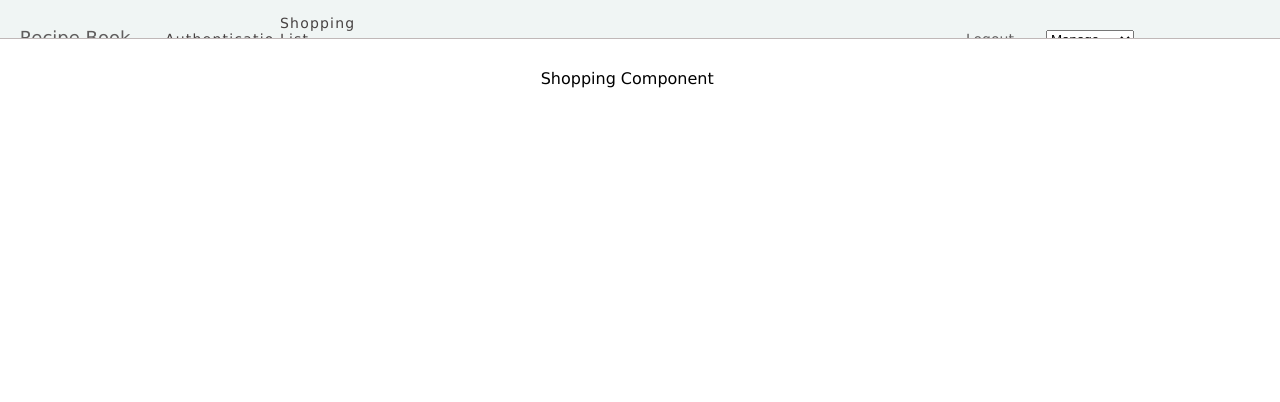
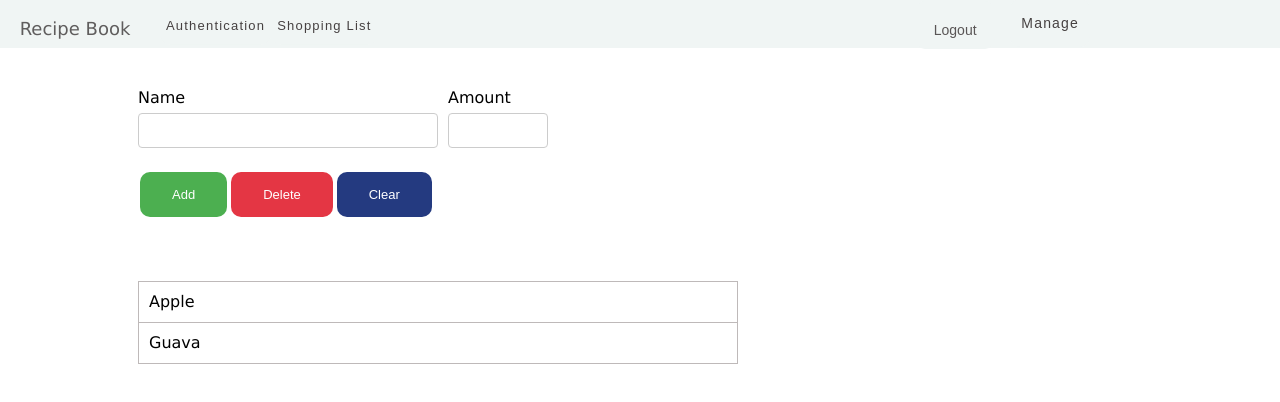
Before and after one commit to tunedinout/react-recipe-app, a React app: page /shopping-list in a window 1280 px wide. Shown: the top 402 px of the page. Built offline with nearby package versions, Linux system fonts and the light colour scheme.

Commit message:
added auth, shopping list view, header style

```diff
--- a/src/App.jsx
+++ b/src/App.jsx
@@ -1,11 +1,14 @@
 import React from 'react';
 import { BrowserRouter as Router, Route, Switch } from 'react-router-dom';
+import { createBrowserHistory } from 'history';
 import Header from './components/Header';
 import './App.css';
 import Auth from './components/auth/auth';
 import Recipes from './components/recipe/recipes';
 import Shopping from './components/shop/shopping';
+import Logout from './components/logout/logout';
 
+const history = createBrowserHistory();
 class App extends React.Component {
   constructor() {
     super();
@@ -20,19 +23,15 @@ class App extends React.Component {
       <Router>
         <div className="app-container">
           <div>
-            <Header isAuthenticated={isAuthenticated} />
+            <Header isAuthenticated={isAuthenticated} history={history} />
           </div>
           <div className="app-view">
             <Switch>
-              <Route path="/auth">
-                <Auth />
-              </Route>
-              <Route path="/recipes">
-                <Recipes />
-              </Route>
-              <Route path="/shopping-list">
-                <Shopping />
-              </Route>
+              <Route path="/auth" render={() => <Auth />} />
+              <Route path="/recipes" render={() => <Recipes />} />
+
+              <Route path="/shopping-list" render={() => <Shopping />} />
+              <Route path="/logout" render={() => <Logout />} />
               <Route path="/">
                 <Auth />
               </Route>
--- a/src/components/Header.jsx
+++ b/src/components/Header.jsx
@@ -3,47 +3,68 @@ import { Link } from 'react-router-dom';
 import PropTypes from 'prop-types';
 import './header.css';
 
+const lightBtnBg = 'rgb(240, 245, 244)';
+const darkBtnBg = 'rgb(212, 217, 213)';
+const defaultBgColors = {
+  authBgColor: lightBtnBg,
+  recpBgColor: lightBtnBg,
+  shopBgColor: lightBtnBg,
+  logoutBgColor: lightBtnBg,
+  manageBgColor: lightBtnBg,
+};
 class Header extends React.Component {
   constructor() {
     super();
     this.onAuthClick = this.onAuthClick.bind(this);
     this.onRecpClick = this.onRecpClick.bind(this);
     this.onShopClick = this.onShopClick.bind(this);
+    this.onLogoutClick = this.onLogoutClick.bind(this);
+    this.onManageClick = this.onManageClick.bind(this);
     this.state = {
-      authBgColor: 'rgb(240, 245, 244)',
-      recpBgColor: 'rgb(240, 245, 244)',
-      shopBgColor: 'rgb(240, 245, 244)',
-
+      ...defaultBgColors,
     };
   }
 
   onAuthClick() {
     this.setState({
-      authBgColor: 'rgb(212, 217, 213)',
-      recpBgColor: 'rgb(240, 245, 244)',
-      shopBgColor: 'rgb(240, 245, 244)',
+      ...defaultBgColors,
+      authBgColor: darkBtnBg,
     });
   }
 
   onRecpClick() {
     this.setState({
-      authBgColor: 'rgb(240, 245, 244)',
-      recpBgColor: 'rgb(212, 217, 213)',
-      shopBgColor: 'rgb(240, 245, 244)',
+      ...defaultBgColors,
+      recpBgColor: darkBtnBg,
     });
   }
 
   onShopClick() {
     this.setState({
-      authBgColor: 'rgb(240, 245, 244)',
-      recpBgColor: 'rgb(240, 245, 244)',
-      shopBgColor: 'rgb(212, 217, 213)',
+      ...defaultBgColors,
+      shopBgColor: darkBtnBg,
+    });
+  }
+
+  onLogoutClick() {
+    this.setState({
+      ...defaultBgColors,
+      logoutBgColor: darkBtnBg,
+    });
+  }
+
+  onManageClick() {
+    this.setState({
+      ...defaultBgColors,
+      manageBgColor: darkBtnBg,
     });
   }
 
 
   render() {
-    const { authBgColor, recpBgColor, shopBgColor } = this.state;
+    const {
+      authBgColor, recpBgColor, shopBgColor, logoutBgColor, manageBgColor,
+    } = this.state;
     const { isAuthenticated } = this.props;
     return (
 
@@ -56,19 +77,17 @@ class Header extends React.Component {
 
         </div>
 
-        <div
-          role="button"
-          className="auth"
+        <button
+          type="button"
+          className="auth-btn"
           onClick={this.onAuthClick}
-          onKeyDown={this.onAuthClick}
-          tabIndex={0}
           style={{ backgroundColor: authBgColor }}
         >
           <div className="auth-txt">
             <Link className="auth-link" to="/auth"> Authentication</Link>
           </div>
 
-        </div>
+        </button>
 
         {/* hide if not authenticated */}
         {
@@ -87,12 +106,11 @@ class Header extends React.Component {
           </div>
         ) : ''
         }
-        <div
-          role="button"
+        <button
+          type="button"
           className="shopping-list"
           onClick={this.onShopClick}
           onKeyDown={this.onShopClick}
-          tabIndex={0}
           style={{ backgroundColor: shopBgColor }}
         >
           <div className="shopping-list-txt">
@@ -100,24 +118,34 @@ class Header extends React.Component {
           </div>
 
 
-        </div>
-        <div
-          role="button"
-          className="logout"
+        </button>
+        <button
+          type="button"
+          className="logout-btn"
           onClick={this.onLogoutClick}
           onKeyDown={this.onLogoutClick}
-          tabIndex={0}
+          style={{ backgroundColor: logoutBgColor }}
         >
           <div className="logout-txt">
-            Logout
+            <Link className="logout-link" to="/logout"> Logout</Link>
           </div>
-        </div>
+
+
+        </button>
         <div className="manage">
-          <select>
-            <option value="none" selected disabled hidden>Manage</option>
-            <option value="Save Data">Save Data</option>
-            <option value="Fetch Data">Fetch Data</option>
-          </select>
+          <button
+            type="button"
+            className="manage-txt"
+            onClick={this.onManageClick}
+            onKeyDown={this.onManageClick}
+            style={{ backgroundColor: manageBgColor }}
+          >
+            <Link className="manage-link">Manage</Link>
+          </button>
+          <div className="manage-content">
+            <p>Save Data</p>
+            <p>Fetch Data</p>
+          </div>
         </div>
       </div>
     );
--- a/src/components/auth/auth.css
+++ b/src/components/auth/auth.css
@@ -1,35 +1,90 @@
-.auth-container{
-    width: 600px;
-    height: 500px;
-}
+
 
 .form-container{
    width: 600px;
-   height: 700px;
+   height: 160px;
    text-align: left;
 }
 .form-email-text{
+    height: 40px;
+    display: block;
+}
+
+.form-email-input{
+    margin-top:5px;
+    display: block;
+    width: 800px;
+    margin-bottom: 5px;
+
+}
+
+.form-email-input input{
+    width: 600px;
+    height: 35px;
+    padding: 18px;
+    border: 1px solid #ccc;
+    border-radius: 4px;
+    box-sizing: border-box;
+    font-size: 16px;
+    letter-spacing: 1.2px;
+}
+
+.form-paswd-text{
     height: 40px;
     display: block;
 
 
 }
 
-.form-email-input{
-    margin-top:10px;
+.form-paswd-input{
+    margin-top:5px;
     display: block;
     width: 800px;
-    margin-bottom: 10px;
 }
 
-.form-paswd-text{
-    height: 40px;
-    display: block;
+.form-paswd-input input[type="password"] {
+    width: 600px;
+    height: 35px;
+    padding: 18px;
+    border: 1px solid #ccc;
+    border-radius: 4px;
+    box-sizing: border-box;
+    font-size: 16px;
+    letter-spacing: 1.2px;
+    word-spacing: normal;
 
 }
 
-.form-paswd-input{
-    margin-top:10px;
-    display: block;
-    width: 800px;
+
+.form-btn-container{
+    width: 300px;
+   text-align: left;
 }
+
+.form-btn-login{
+   background-color: rgb(66, 68, 223); /* Green */
+   border: none;
+   color: white;
+   padding: 15px 32px;
+   text-align: center;
+   text-decoration: none;
+   display: inline-block;
+   font-size: 13px;
+   margin: 4px 2px;
+   cursor: pointer;
+   border-radius: 10px;
+}
+
+.form-btn-switch{
+   background-color:rgb(66, 68, 223); /* Green */
+   border: none;
+   color: white;
+   padding: 15px 32px;
+   text-align: center;
+   text-decoration: none;
+   display: inline-block;
+   font-size: 13px;
+   margin: 4px 2px;
+   cursor: pointer;
+   border-radius: 10px;
+}
--- a/src/components/header.css
+++ b/src/components/header.css
@@ -1,10 +1,11 @@
 
 .header-container{
     background-color: rgb(240, 245, 244);
-    height: 38px;
-   border-bottom : 1px solid rgb(192, 184, 184);
+    height: 48px;
+   /* border-bottom : 1px solid rgb(192, 184, 184); */
     cursor: pointer;
-    overflow: hidden;
+    overflow: visible;
+
 
 }
 
@@ -23,14 +24,22 @@
     background: none;
     border: none;
 }
-.auth{
-    width: 105px;
-    height: 100%;
-    padding: 5px;
-    /* transform: translateY(-12px); */
+.auth-btn{
+
+    border: none;
+    color: white;
+    height: 50px;
+    transform: translateY(-11%);
+    text-align: center;
+    text-decoration: none;
     display: inline-block;
-    font-size: 14px;
-    color : rgb(95, 93, 93);
+    font-size: 13px;
+    cursor: pointer;
+    border-radius: 10px;
+
+}
+.auth-btn:focus{
+    outline: 0;
 }
 
 .auth-txt{
@@ -66,13 +75,20 @@
     letter-spacing: 1.2px;
 }
 .shopping-list{
-    width: 105px;
-    height: 100%;
-    padding: 5px;
-    /* transform: translateY(-12px); */
+
+    border: none;
+    color: white;
+    height: 50px;
+    transform: translateY(-11%);
+    text-align: center;
+    text-decoration: none;
     display: inline-block;
-    font-size: 14px;
-    color : rgb(95, 93, 93);
+    font-size: 13px;
+    cursor: pointer;
+    border-radius: 10px;
+}
+.shopping-list:focus{
+    outline: 0;
 }
 
 .shopping-list-txt{
@@ -85,16 +101,29 @@
     color: rgb(70, 65, 65);
     letter-spacing: 1.2px;
 }
-.logout{
-    width: 70px;
+.logout-btn{
+    width: 80px;
     height: 100%;
     display: inline-block;
-    margin-left: 45%;
+    margin-left: 42%;
     font-size: 14px;
     color : rgb(95, 93, 93);
     margin-right: 10px;
+    border : none;
+    color: white;
+    text-align: center;
+    text-decoration: none;
+    border-radius: 10px;
+
+
 }
-
+.logout-btn:focus{
+    outline: 0;
+}
+.logout-link{
+    text-decoration: none;
+    color: rgb(90, 86, 86);
+}
 .logout-txt{
     margin-top: 10px;
     /* background: none; */
@@ -102,16 +131,42 @@
 }
 
 .manage{
-    width: 70px;
+    width: 80px;;
     height: 100%;
     display: inline-block;
+    transform: translateY(-7px);
+}
+.manage-content{
+  display: none;
+  position: absolute;
+  background-color: #f9f9f9;
+  color: black;
+  min-width: 100px;
+  box-shadow: 0px 8px 16px 0px rgba(0,0,0,0.2);
+  padding: 6px 8px;
+  z-index: 100;
+}
+.manage:hover .manage-content {
+    display: block;
+  }
+.manage-txt{
+    width: 80px;
+    height: 100%;
+    display: inline-block;
+    margin-left: 5px;
     font-size: 14px;
     color : rgb(95, 93, 93);
     margin-right: 10px;
+    border : none;
+    color: white;
+    text-align: center;
+    text-decoration: none;
+    border-radius: 10px;
+
 }
 
-.manage-txt{
-    margin-top: 10px;
-    /* background: none; */
-    border: none;
+.manage-link{
+    text-decoration: none;
+    color: rgb(70, 65, 65);
+    letter-spacing: 1.2px;
 }
--- /dev/null
+++ b/src/components/logout/logout.jsx
@@ -0,0 +1,11 @@
+import React from 'react';
+
+function Logout() {
+  return (
+    <div>
+      Logout Component
+    </div>
+  );
+}
+
+export default Logout;
--- a/src/components/shop/shopping.css
+++ b/src/components/shop/shopping.css
@@ -0,0 +1,130 @@
+.shop-container{
+    width: 700px;
+    text-align: left;
+}
+
+.form-name-container{
+   width: 300px;
+   height: 70px;
+   text-align: left;
+   display: inline-block;
+   margin: 10px;
+}
+
+.form-name{
+    width: fit-content;
+    margin-bottom: 6px;
+}
+
+.from-name-input{
+    margin: 10px;
+}
+
+.form-name-input input[type="text"]{
+    width: 100%;
+    height: 35px;
+    padding: 12px 20px;
+    border: 1px solid #ccc;
+    border-radius: 4px;
+    box-sizing: border-box;
+    font-size: 14px;
+    letter-spacing: 1.2px;
+    word-spacing: normal;
+
+
+}
+
+.form-amnt-container{
+
+    width: 100px;
+    height: 70px;
+    text-align: left;
+    display: inline-block;
+ }
+
+ .form-amnt{
+     width: fit-content;
+     margin-bottom: 6px;
+ }
+
+ .from-amnt-input{
+     margin: 10px;
+ }
+
+ .form-amnt-input input[type="number"]{
+     width: 100%;
+     height: 35px;
+     padding: 12px 20px;
+     border: 1px solid #ccc;
+     border-radius: 4px;
+     box-sizing: border-box;
+     font-size: 14px;
+     letter-spacing: 1.2px;
+     word-spacing: normal;
+
+ }
+ .form-btn-container{
+     width: 300px;
+     margin-left: 10px;
+ }
+
+ .form-btn-add{
+    background-color: #4CAF50; /* Green */
+    border: none;
+    color: white;
+    padding: 15px 32px;
+    text-align: center;
+    text-decoration: none;
+    display: inline-block;
+    font-size: 13px;
+    margin: 4px 2px;
+    cursor: pointer;
+    border-radius: 10px;
+ }
+
+ .form-btn-delete{
+    background-color: rgb(228, 54, 68); /* Green */
+    border: none;
+    color: white;
+    padding: 15px 32px;
+    text-align: center;
+    text-decoration: none;
+    display: inline-block;
+    font-size: 13px;
+    margin: 4px 2px;
+    cursor: pointer;
+    border-radius: 10px;
+ }
+
+ .form-btn-clear{
+    background-color: rgb(36, 58, 128); /* Green */
+    border: none;
+    color: white;
+    padding: 15px 32px;
+    text-align: center;
+    text-decoration: none;
+    display: inline-block;
+    font-size: 13px;
+    margin: 4px 2px;
+    cursor: pointer;
+    border-radius: 10px;
+ }
+
+ .list-container{
+     width: 600px;
+     margin-top: 60px;
+     margin-left: 10px;
+ }
+
+ .list-item{
+     height: 30px;
+     border-top: 1px solid rgb(190, 185, 185);
+     border-left: 1px solid rgb(190, 185, 185);
+     border-right: 1px solid rgb(190, 185, 185);
+     font-weight: lighter;
+     padding-top : 10px;
+     padding-left: 10px;
+ }
+ .list-item-last{
+    border-bottom: 1px solid rgb(190, 185, 185);
+ }
--- a/src/components/shop/shopping.jsx
+++ b/src/components/shop/shopping.jsx
@@ -3,7 +3,48 @@ import './shopping.css';
 
 function Shopping() {
   return (
-    <div>Shopping Component</div>
+    <div className="shop-container">
+
+
+      <div className="form-name-container">
+        <div className="form-name">
+          <span>Name</span>
+        </div>
+        <div className="form-name-input" >
+          <input type="text" />
+        </div>
+      </div>
+
+      <div className="form-amnt-container">
+        <div className="form-amnt">
+          <span>Amount</span>
+        </div>
+        <div className="form-amnt-input">
+          <input type="number" />
+        </div>
+      </div>
+
+      <div className="form-btn-container">
+        <button type="button" className="form-btn-add">
+          Add
+        </button>
+        <button type="button" className="form-btn-delete">
+          Delete
+        </button>
+        <button type="button" className="form-btn-clear">
+          Clear
+        </button>
+      </div>
+
+      <div className="list-container">
+        <div className="list-item">
+          <span>Apple</span>
+        </div>
+        <div className="list-item list-item-last">
+          <span>Guava</span>
+        </div>
+      </div>
+    </div>
   );
 }
 
```
Also changed, not shown: src/components/auth/auth.jsx (+13 -1 lines), src/App.css (line endings or trailing spaces), src/components/logout/logout.css (added).
